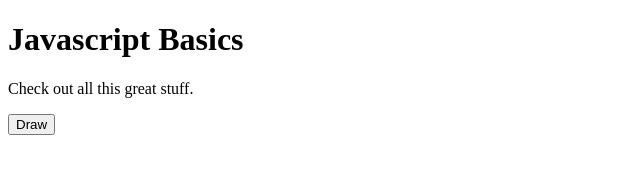
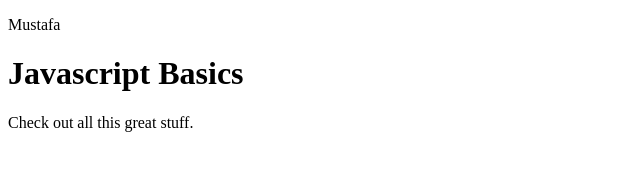
Before and after one commit to TheDando22/TheOdinProject, a plain HTML site: page javascript_basics/index.html in a window 1280 px wide. Shown: the whole page, without its empty margins (0-640 px from the left). Drawn offline with Linux system fonts and the light colour scheme.

Commit message:
JavaScript basics Task 1

```diff
--- a/javascript_basics/index.html
+++ b/javascript_basics/index.html
@@ -15,15 +15,40 @@
         console.log(a + b);
     </script>
 
+<section class="preview">
+
+
+
+</section>
+
     <h1>Javascript Basics</h1>
     <p>Check out all this great stuff.</p>
     <div id="drawing">
 
-        <button>Draw</button>
+        <!-- <button>Draw</button> -->
         <canvas></canvas>
 
     </div>
 
+  <script>
+    let names = ['Chris', 'Li Kang', 'Anne', 'Francesca', 'Mustafa', 'Tina', 'Bert', 'Jada']
+    let para = document.createElement('p');
+
+    function chooseName() {
+        let randomName = Math.floor(Math.random() * names.length);
+        let name = names[randomName];
+        para.textContent = name;
+
+    }// Add your code here
+
+    chooseName();
+
+    // Don't edit the code below here!
+
+    const section = document.querySelector('section');
+
+    section.appendChild(para);
+  </script>
     <script type="text/javascript" src="js/canvas.js"></script>
 </body>
 
```
Also changed, not shown: javascript_basics/function-scope.html (added, +29 -0 lines).
